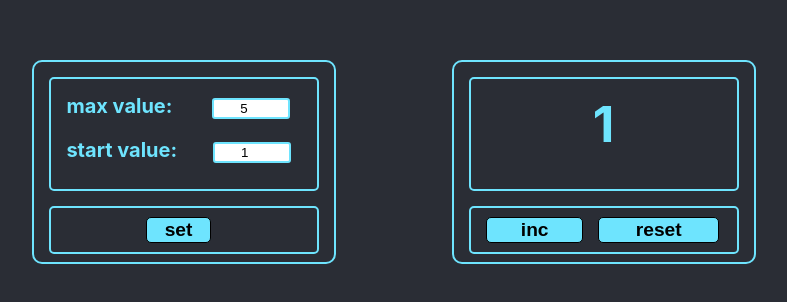
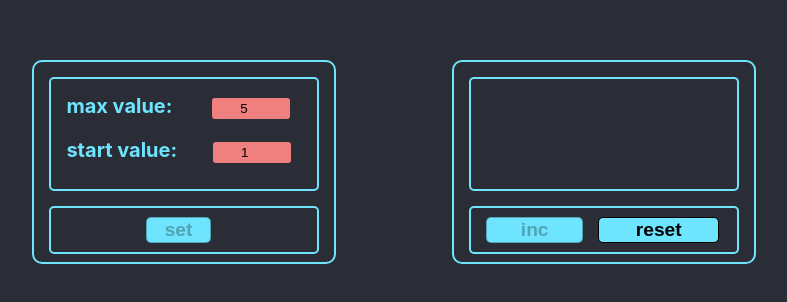
Before and after one commit to Asont/counter, a React (Create React App) app: page / in a window 1280 px wide. Shown: the part 132-434 px from the top of the page, without its empty margins (262-1049 px from the left). Built offline with nearby package versions, Linux system fonts and the light colour scheme.

Commit message:
refactoring

```diff
--- a/src/App.tsx
+++ b/src/App.tsx
@@ -1,4 +1,4 @@
-import React, {ChangeEvent, memo, useCallback, useEffect} from 'react';
+import React, {ChangeEvent, useEffect} from 'react';
 import './App.css';
 import Counter from "./components/Counter";
 import UtilitiesForCounter from "./components/UtilitiesForCounter";
@@ -7,15 +7,17 @@
 import {AppRootStateType} from "./state/store";
 
 const App= ()=> {
-    console.log("App")
+
+    const state1 = useSelector<AppRootStateType, StateAppType>(state=>state.appReducer)
+    const dispatch = useDispatch()
 
     useEffect(() => {
         state1.minNumber = (JSON.parse(localStorage.getItem("min") || "null"))
         state1.maxNumber = (JSON.parse(localStorage.getItem("max") || "null"))
+        dispatch(setLocalStorage(state1.maxNumber, state1.minNumber))
     }, [])
 
-    const state1 = useSelector<AppRootStateType, StateAppType>(state=>state.appReducer)
-    const dispatch = useDispatch()
+
 
     const onClickLocalStorage = (max: number, min: number) => {
         debugger
--- /dev/null
+++ b/src/components/Input.tsx
@@ -0,0 +1,24 @@
+import React, {ChangeEvent} from 'react';
+
+type InputType = {
+    maxMinNumber: number,
+    onChangeMaxValue: (e: ChangeEvent<HTMLInputElement>) => void,
+    disableItem: boolean,
+    style:{}
+}
+
+const Input = (props: InputType) => {
+
+    let errorForInput = props.disableItem ? "errorValue" : ""
+
+    return (
+        <input type="number"
+               style={props.style}
+               className={errorForInput}
+               value={props.maxMinNumber}
+               onChange={props.onChangeMaxValue}
+        />
+    )
+};
+
+export default Input;
--- a/src/components/UtilitiesForCounter.tsx
+++ b/src/components/UtilitiesForCounter.tsx
@@ -2,10 +2,11 @@
 import Button from "./Button";
 import {changeDisableItem, setError} from "../state/app-reducer";
 import '../App.css';
+import Input from './Input';
 
 
 type UtilitiesForCounterType = {
-    isMinNumber:boolean
+    isMinNumber: boolean
     change: boolean;
     disableItem: boolean;
     onClickLocalStorage: (max: number, min: number) => void;
@@ -15,8 +16,8 @@
     onChangeMaxValue: (e: ChangeEvent<HTMLInputElement>) => void
     error: string
     isError: boolean
-    dispatch:Dispatch<any>
-    isMaxNumber:boolean
+    dispatch: Dispatch<any>
+    isMaxNumber: boolean
 }
 const UtilitiesForCounter = (props: UtilitiesForCounterType) => {
     console.log("UtilitiesForCounter")
@@ -36,29 +37,39 @@
         ) {
             props.dispatch(changeDisableItem(true))
             props.dispatch(setError(true))
-        } else  props.dispatch(changeDisableItem(false))
+        } else props.dispatch(changeDisableItem(false))
         props.dispatch(setError(false))
-    },[props.maxNumber, props.startNumber])
+    }, [props.maxNumber, props.startNumber])
 
-let errorForInput = props.disableItem?"errorValue":""
+    let errorForInput = props.disableItem ? "errorValue" : ""
 
     return (
         <div>
             <div className="counterUtilities">
                 <div><span>max value:</span>
-                    <input type="number"
+                    <Input maxMinNumber={props.maxNumber}
+                           disableItem={props.disableItem}
+                           onChangeMaxValue={props.onChangeMaxValue}
+                           style={{margin: "4px"}}
+                    />
+                    {/*  <input type="number"
                            className={errorForInput}
                            value={props.maxNumber}
                            onChange={props.onChangeMaxValue}
                            style={{margin: "4px"}}
-                    />
+                    />*/}
                 </div>
                 <div><span>start value:</span>
-                    <input type="number"
+                    <Input maxMinNumber={props.startNumber}
+                           onChangeMaxValue={props.onChangeMinValue}
+                           disableItem={props.disableItem}
+                           style={{}}
+                    />
+                    {/*  <input type="number"
                            className={errorForInput}
                            value={props.startNumber}
                            onChange={props.onChangeMinValue}
-                    />
+                    />*/}
                 </div>
             </div>
             <div className={"button-block-for-utilities"}>
```
